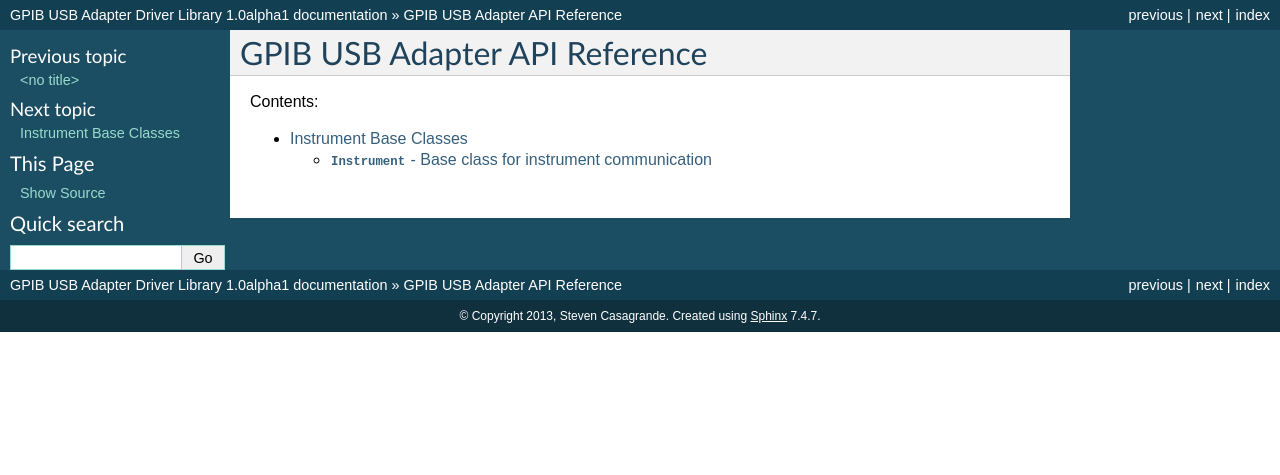
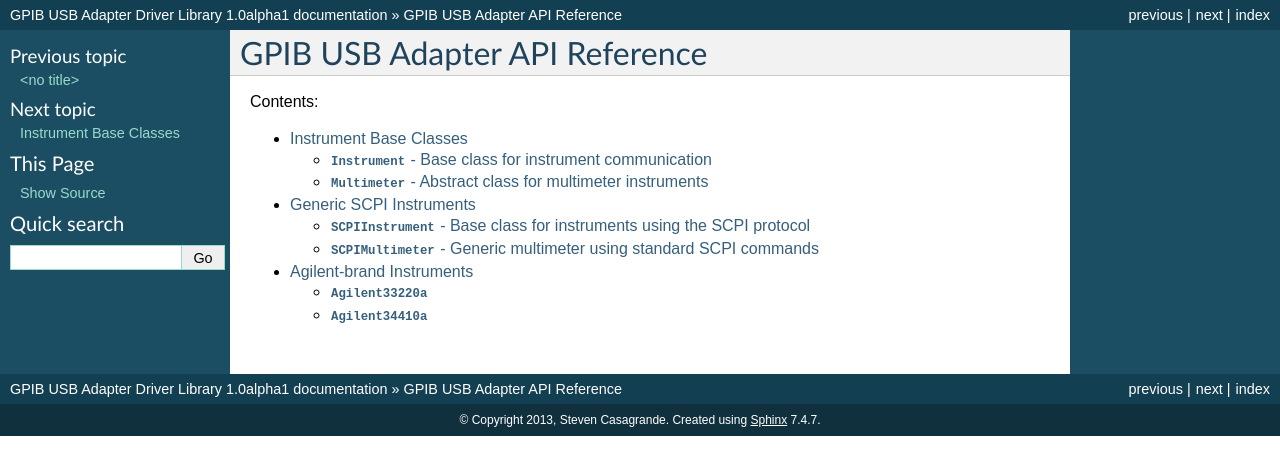
Before and after one commit to instrumentkit/InstrumentKit, a Sphinx documentation site: the page built from python/doc/source/apiref/index.rst, in a window 1280 px wide. Shown: the top 475 px of the page. Built offline with Sphinx 7.4.7, drawn with Linux system fonts in a browser that asks for light colours.

Commit message:
Continued working on documentation.
Agilent docs are currently broken due to non-standard
indentation in docstrings.

```diff
--- a/python/doc/source/apiref/index.rst
+++ b/python/doc/source/apiref/index.rst
@@ -10,3 +10,5 @@ Contents:
     :maxdepth: 2
 
     instrument
+    generic_scpi
+    agilent
--- a/python/doc/source/apiref/instrument.rst
+++ b/python/doc/source/apiref/instrument.rst
@@ -8,8 +8,15 @@ Instrument Base Classes
 =======================
 
 :class:`Instrument` - Base class for instrument communication
-==============================================================
+=============================================================
 
 .. autoclass:: Instrument
     :members:
     :undoc-members:
+
+:class:`Multimeter` - Abstract class for multimeter instruments
+===============================================================
+
+.. autoclass:: Multimeter
+    :members:
+    :undoc-members:
--- a/python/doc/source/conf.py
+++ b/python/doc/source/conf.py
@@ -249,3 +249,5 @@ intersphinx_mapping = {
     'serial': ('http://pyserial.sourceforge.net/', None),
     'quantities':('http://pythonhosted.org/quantities/', None),
 }
+
+autodoc_member_order = 'groupwise'
```
Also changed, not shown: python/doc/source/apiref/agilent.rst (added, +22 -0 lines), python/doc/source/apiref/generic_scpi.rst (added, +22 -0 lines), 1 other file.
